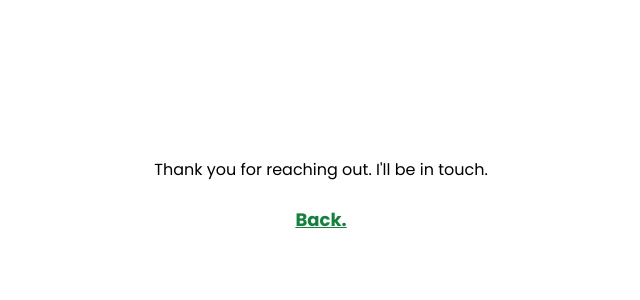
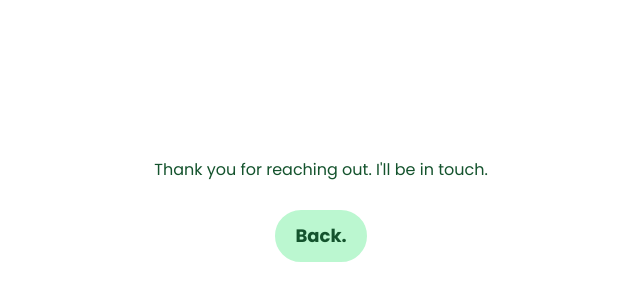
Before and after one commit to robertmcabee/personal-website, a Next.js app: page /form-submission in a window 1280 px wide. Shown: the part 82-382 px from the top of the page, without its empty margins (319-959 px from the left). Built offline with nearby package versions, Linux system fonts and the light colour scheme.

Commit message:
improve form submission css

```diff
--- a/pages/form-submission.tsx
+++ b/pages/form-submission.tsx
@@ -3,7 +3,7 @@ import Head from "next/head";
 
 const FormSubmission = () => {
   return (
-    <div className="text-center">
+    <div className="text-center text-green-900 justify-center align-middle">
       <Head>
         <title>Thank you!</title>
         <link rel="icon" href="/favicon.ico" />
@@ -12,9 +12,11 @@ const FormSubmission = () => {
         Thank you for reaching out. I&#39;ll be in touch.
       </p>
       <Link href="/">
-        <span className=" text-lg underline  text-green-700 hover:text-green-500 cursor-pointer font-bold">
-          Back.
-        </span>
+        <div className="flex justify-center cursor-pointer">
+          <div className="hover:shadow-lg bg-green-200 hover:bg-green-400 duration-300 h-min w-min rounded-full px-5 py-3 border-4 border-white hover:border-green-200">
+            <span className=" text-lg font-bold">Back.</span>
+          </div>
+        </div>
       </Link>
     </div>
   );
```
